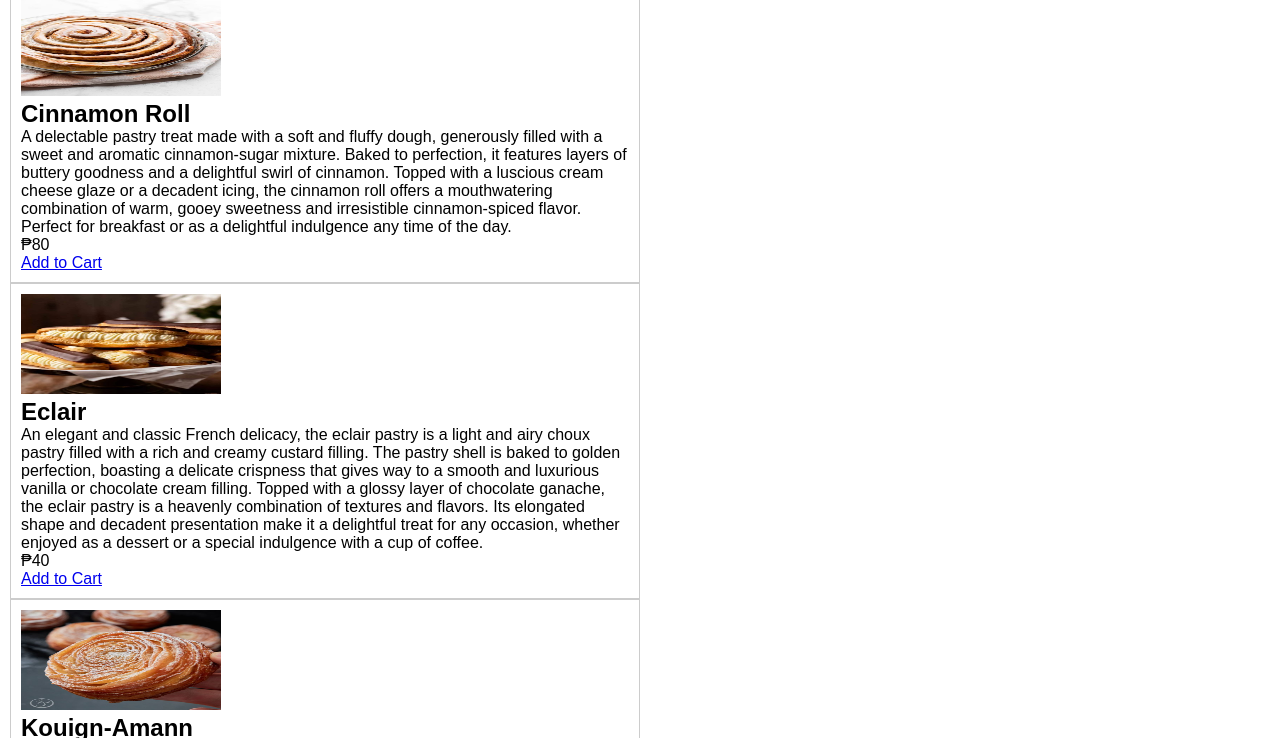
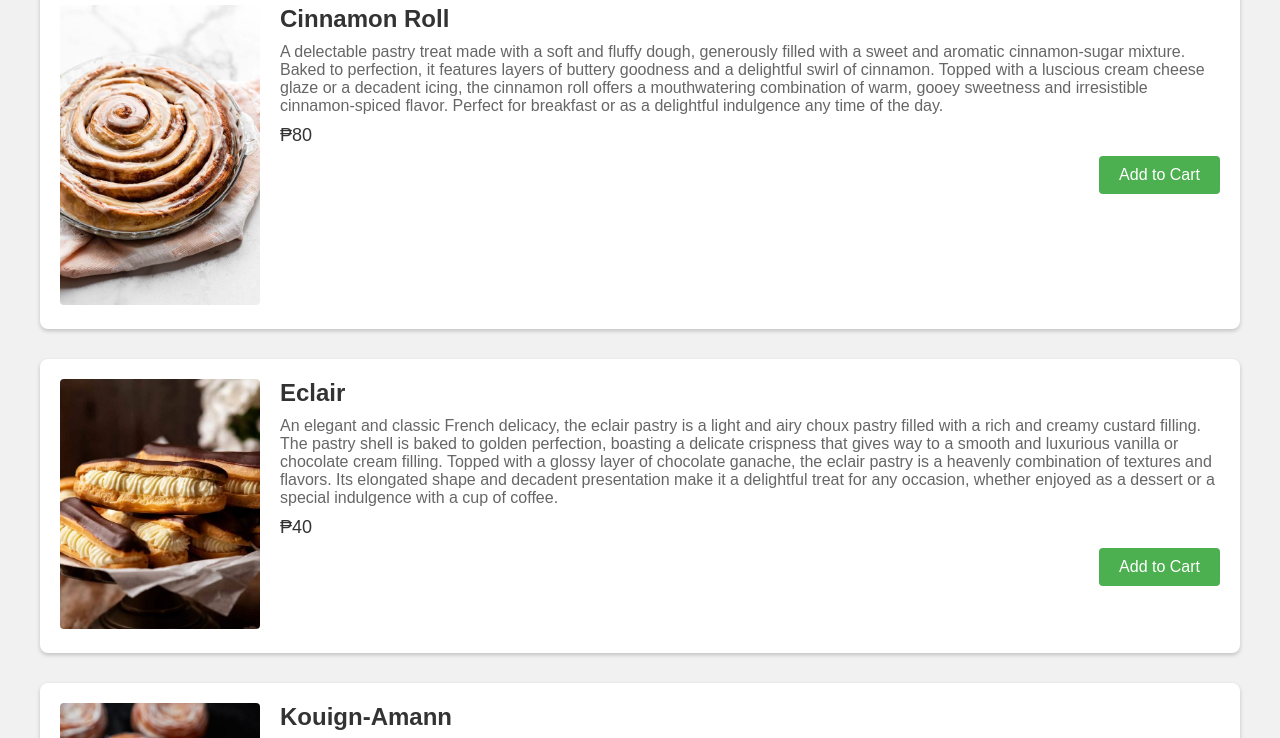
Before and after one commit to mlpastries/mlpastries, a plain HTML site: page pastries.html in a window 1280 px wide. Shown: the part 296-1034 px from the top of the page. Drawn offline with Linux system fonts and the light colour scheme.

Commit message:
Update pastries.css

```diff
--- a/pastries.css
+++ b/pastries.css
@@ -18,10 +18,6 @@
   border-radius: 60px;
   width: 100px;
   height: 100px;
-  }
-  body {
-    padding: 10px;
-      font-family: Arial, sans-serif;
 }
 
 .menu{
@@ -48,52 +44,6 @@
 }
 .menu ul li a:hover{
   background-color: gray;
-  }
-  .content {
-    position: relative;
-    display: block;
-    border: 1px solid #ccc;
-    padding: 10px;
-    transition: transform 0.3s;
-    width: 50%;
-  }
-
-
-
-  .buy-button {
-    position: absolute;
-    bottom: 10px;
-    left: 10px;
-    display: none;
-    background-color: #ff8800;
-    color: #fff;
-    padding: 5px 10px;
-    border: none;
-    border-radius: 5px;
-    cursor: pointer;
-  }
-  img {
-    width: 200px;
-    height:100px;
-    }
-  .content:hover .buy-button {
-    display: block;
-  }
-  .buy-button a:active{
-    text-decoration: none;
-    color: black;
-  }
-  .buy-button a:hover{
-    text-decoration: none;
-    color: black;
-  }
-  .buy-button a:visited{
-    text-decoration: none;
-    color: black;
-  }
-  .buy-button a:link{
-    text-decoration: none;
-    color: black;
 }
 footer {
 background-color: #ffffff;
@@ -126,10 +76,84 @@
 color: #000000;
 font-size: 18px;
 }
-  #category-filter{
-    margin-bottom: 10px;
-  }
+
 .footer-bottom {
 margin-top: 20px;
 text-align: center;
 }
+
+body {
+font-family: Arial, sans-serif;
+margin: 0;
+padding: 20px;
+background-color: #f1f1f1;
+}
+
+.container {
+max-width: 1200px;
+margin: 0 auto;
+}
+
+h1 {
+text-align: center;
+color: #333;
+}
+
+.product {
+display: flex;
+margin-bottom: 30px;
+background-color: #fff;
+padding: 20px;
+border-radius: 8px;
+box-shadow: 0 2px 4px rgba(0, 0, 0, 0.2);
+}
+
+.product-image {
+flex: 0 0 200px;
+margin-right: 20px;
+}
+
+.product-image img {
+width: 100%;
+border-radius: 4px;
+}
+
+.product-details {
+flex: 1;
+}
+
+.product-title {
+font-size: 24px;
+color: #333;
+margin-bottom: 10px;
+}
+
+.product-description {
+color: #666;
+margin-bottom: 10px;
+}
+
+.product-price {
+font-size: 18px;
+color: #333;
+margin-bottom: 10px;
+}
+
+.product-action {
+text-align: right;
+}
+
+.product-action a {
+display: inline-block;
+background-color: #4CAF50;
+color: white;
+padding: 10px 20px;
+border: none;
+border-radius: 4px;
+text-decoration: none;
+font-size: 16px;
+}
+
+.product-action a:hover {
+background-color: #45a049;
+}
```
Lines whose indentation alone changed are shown as unchanged.
